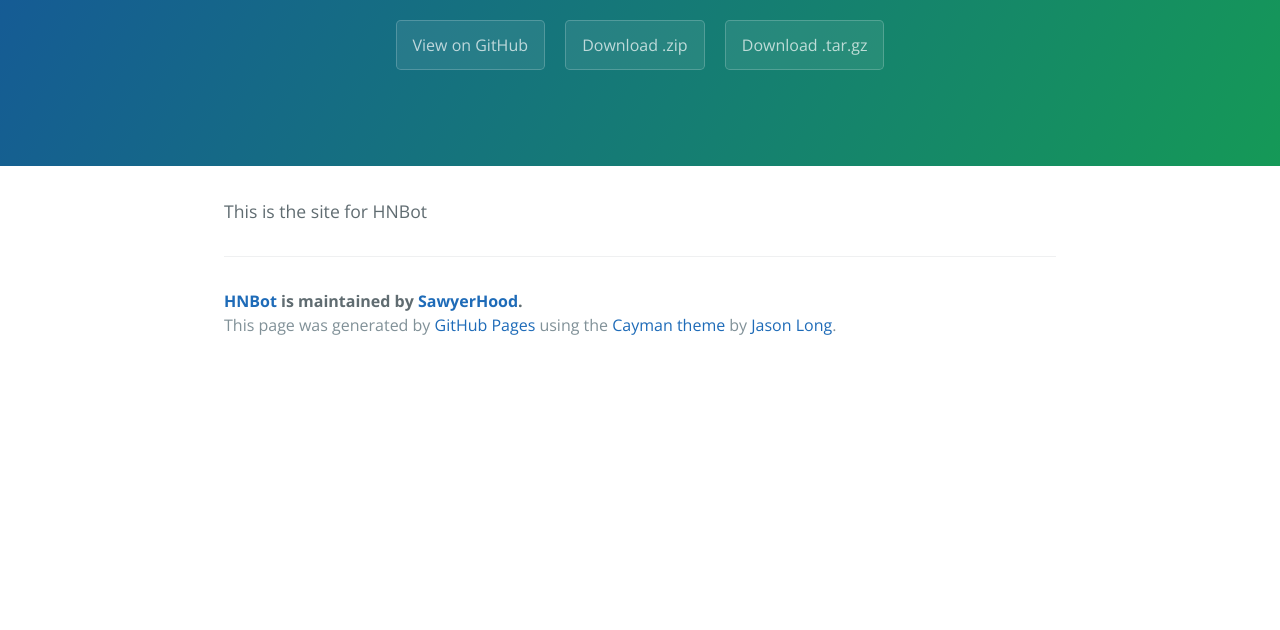
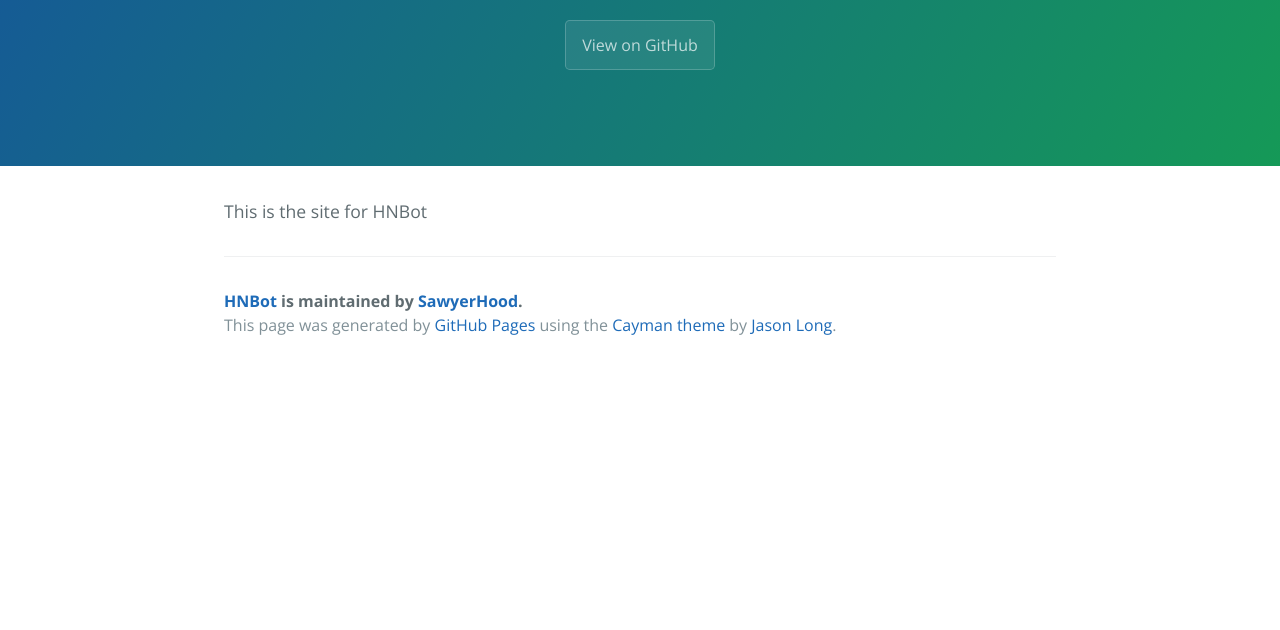
Before and after one commit to SawyerHood/HNBot-Page, a plain HTML site: page index.html in a window 1280 px wide. Shown: the part 170-800 px from the top of the page. Drawn offline with nearby package versions, Linux system fonts and the light colour scheme.

Commit message:
Removed download buttons

```diff
--- a/index.html
+++ b/index.html
@@ -14,8 +14,6 @@
       <h1 class="project-name">HNBot</h1>
       <h2 class="project-tagline"></h2>
       <a href="https://github.com/SawyerHood/HNBot-Page" class="btn">View on GitHub</a>
-      <a href="https://github.com/SawyerHood/HNBot-Page/zipball/master" class="btn">Download .zip</a>
-      <a href="https://github.com/SawyerHood/HNBot-Page/tarball/master" class="btn">Download .tar.gz</a>
     </section>
 
     <section class="main-content">
```
